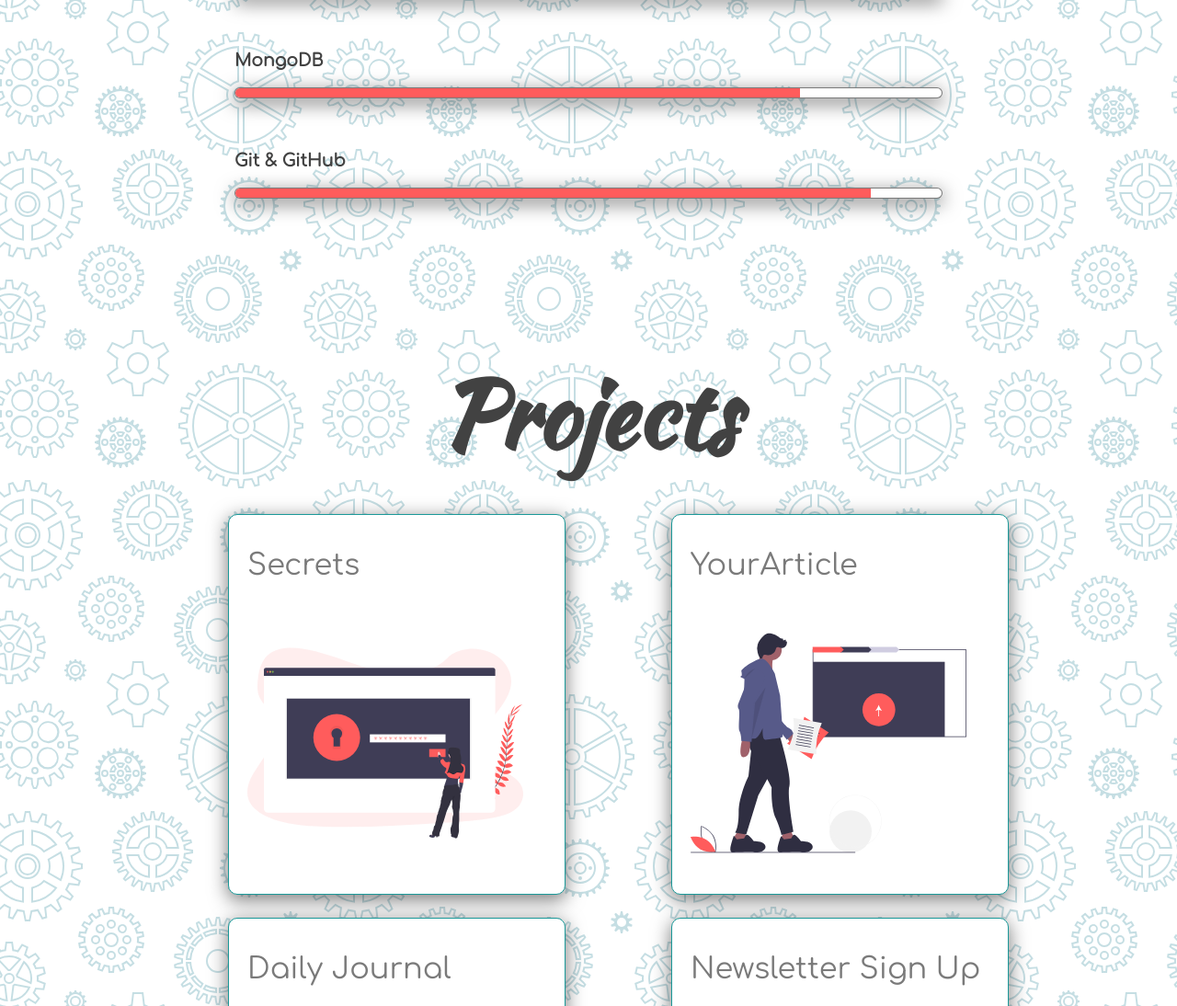
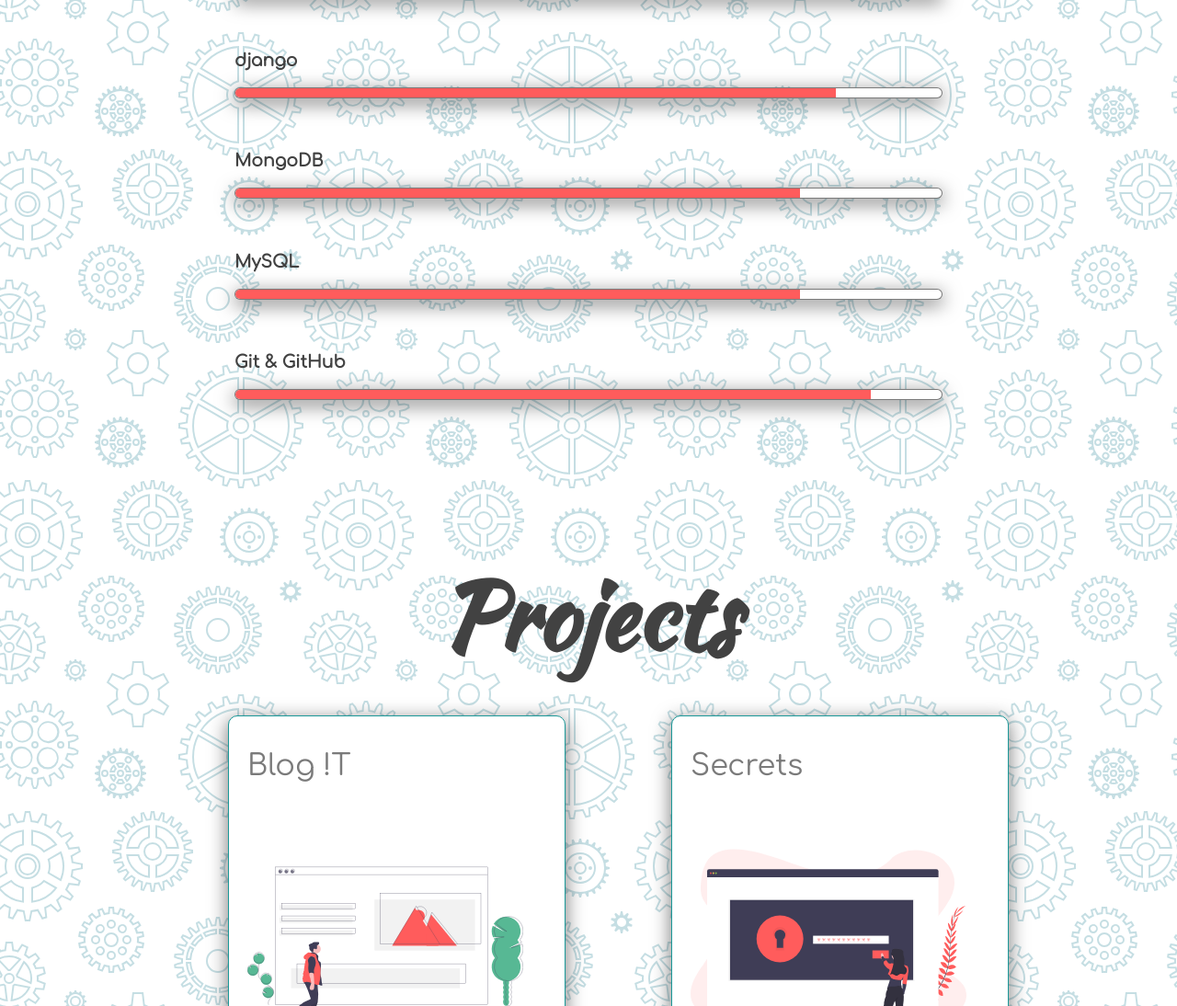
Before and after one commit to adesh02092000/me, a plain HTML site: page index.html in a window 1280 px wide. Shown: the part 1618-2712 px from the top of the page at 92% size. Drawn offline with nearby package versions, Linux system fonts and the light colour scheme.

Commit message:
Updated - Projects, images ...

```diff
--- a/index.html
+++ b/index.html
@@ -51,10 +51,10 @@
             <h3>C++</h3><span class="bar"><span class="Cpp"></span></span>
         </li>
         <li>
-            <h3>JavaScript</h3><span class="bar"><span class="JavaScript"></span></span>
+            <h3>Python</h3><span class="bar"><span class="Python"></span></span>
         </li>
         <li>
-            <h3>Python</h3><span class="bar"><span class="Python"></span></span>
+            <h3>JavaScript</h3><span class="bar"><span class="JavaScript"></span></span>
         </li>
         <li>
             <h3>Node.js</h3>
@@ -64,7 +64,13 @@
             <h3>express.js</h3><span class="bar"><span class="express"></span></span>
         </li>
         <li>
+            <h3>django</h3><span class="bar"><span class="django"></span></span>
+        </li>
+        <li>
             <h3>MongoDB</h3><span class="bar"><span class="MongoDB"></span></span>
+        </li>
+        <li>
+            <h3>MySQL</h3><span class="bar"><span class="MySQL"></span></span>
         </li>
         <li>
             <h3>Git & GitHub</h3><span class="bar"><span class="Git"></span></span>
@@ -74,6 +80,13 @@
     <section id="projects">
         <h1>Projects</h1>
         <div class="project-container">
+            <div class="image-container">
+                <h2>Blog !T</h2>
+                <a href="https://adesh02092000.pythonanywhere.com/" target="_blank">
+                    <img src="img/Blog_light.svg" alt="Blog !T" id="img0">
+                </a>
+
+            </div>
             <div class="image-container">
                 <h2>Secrets</h2>
                 <a href="https://rocky-cliffs-87270.herokuapp.com/secrets" target="_blank">
--- a/script.js
+++ b/script.js
@@ -2,6 +2,7 @@ const toggleSwitch = document.querySelector('input[type="checkbox"]');
 
 const nav = document.getElementById('nav');
 const toggleIcon = document.getElementById('toggle-icon');
+const img0 = document.getElementById('img0');
 const img1 = document.getElementById('img1');
 const img2 = document.getElementById('img2');
 const img3 = document.getElementById('img3');
@@ -14,6 +15,7 @@ function darkMode() {
     toggleIcon.children[0].textContent = "Dark Mode";
     toggleIcon.children[1].classList.remove('fa-sun');
     toggleIcon.children[1].classList.add('fa-moon');
+    img0.src = 'img/Blog_dark.svg';
     img1.src = 'img/secrets_dark.svg';
     img2.src = 'img/rest_dark.svg';
     img3.src = 'img/Journal_dark.svg';
@@ -27,6 +29,7 @@ function lightMode() {
     toggleIcon.children[0].textContent = "Light Mode";
     toggleIcon.children[1].classList.remove('fa-moon');
     toggleIcon.children[1].classList.add('fa-sun');
+    img0.src = 'img/Blog_light.svg';
     img1.src = 'img/secrets_light.svg';
     img2.src = 'img/rest_light.svg';
     img3.src = 'img/Journal_light.svg';
--- a/style.css
+++ b/style.css
@@ -271,7 +271,7 @@ label {
 }
 
 .JavaScript {
-    width: 85%;
+    width: 80%;
     animation: name 2s;
 }
 
@@ -297,6 +297,16 @@ label {
 
 .Git {
     width: 90%;
+    animation: name 2s;
+}
+
+.django {
+    width: 85%;
+    animation: name 2s;
+}
+
+.MySQL {
+    width : 80%;
     animation: name 2s;
 }
 
```
Also changed, not shown: img/Blog_dark.svg (added), img/Blog_light.svg (added).
